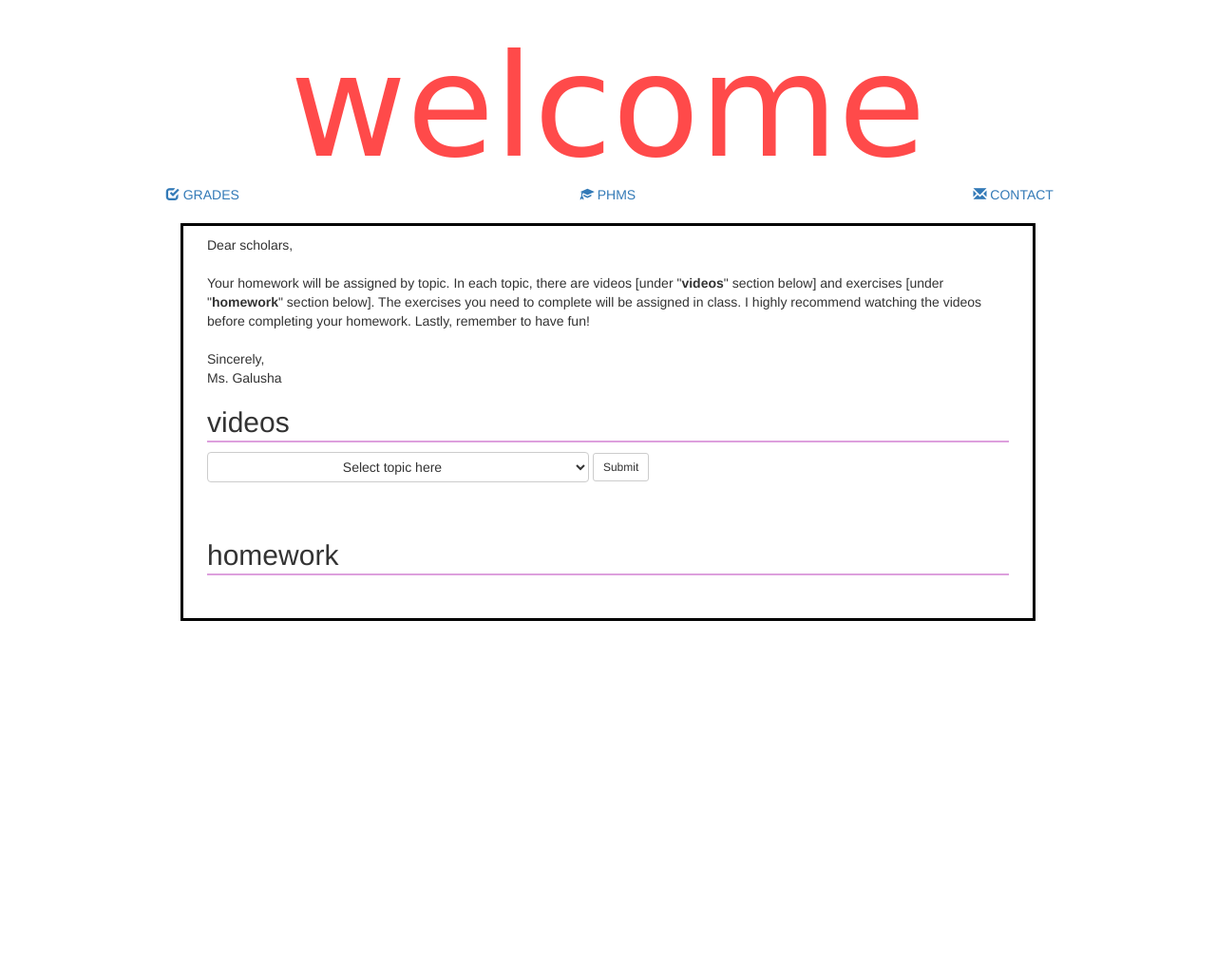
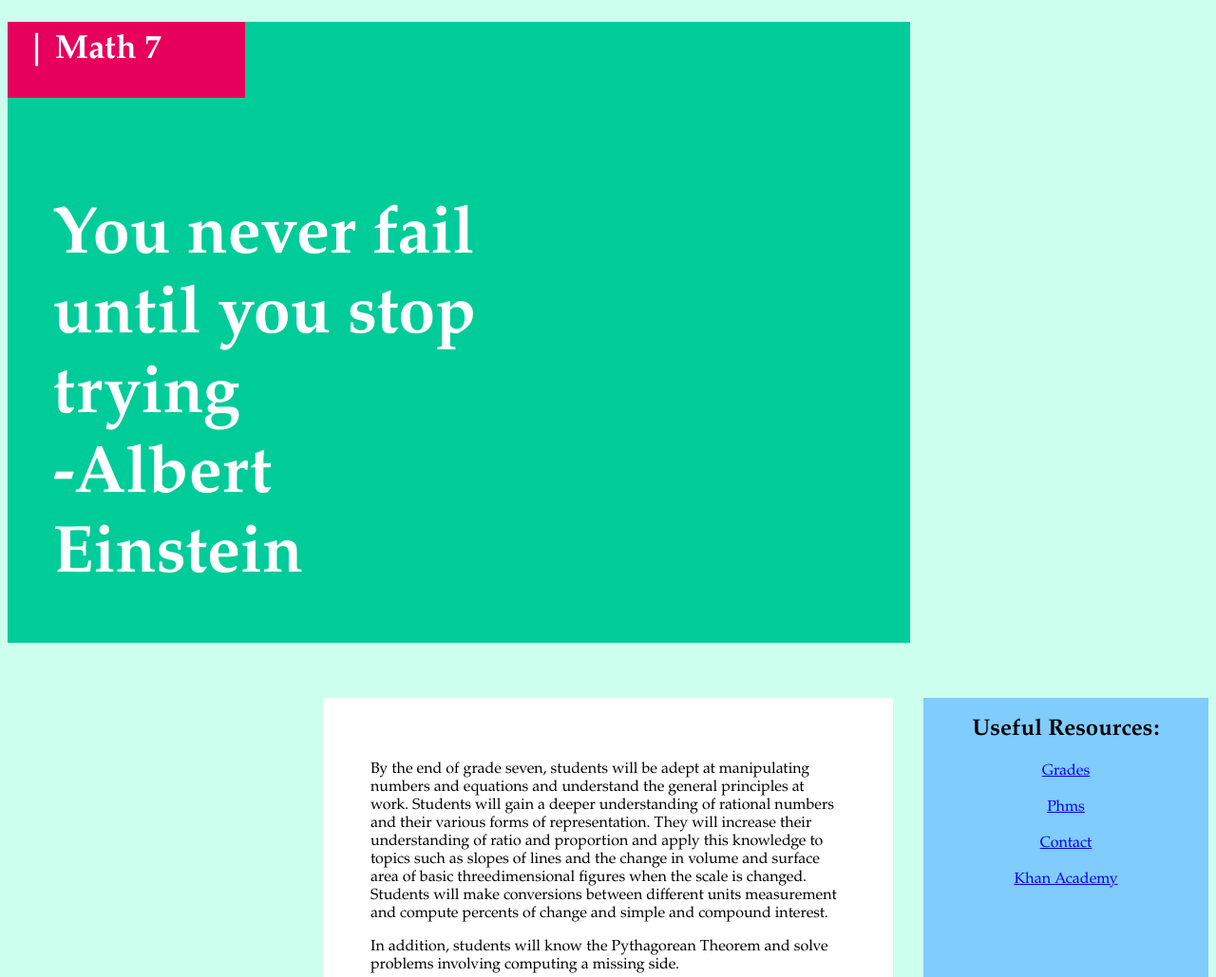
Before and after one commit to nikkicoll/math-homework-helper, a plain HTML site: page index.html in a window 1280 px wide. Shown: the top 1029 px of the page at 95% size. Before the commit the page ends 800 px from the top, so only its background shows below. Drawn offline with nearby package versions, Linux system fonts and the light colour scheme.

Commit message:
Changed CSS backgrounds and fonts

```diff
--- a/index.html
+++ b/index.html
@@ -2,39 +2,54 @@
 <html>
 	<head>
 		<meta charset="utf-8">
-        <title>Math 7</title>
+        <title>Welcome | Math 7</title>
     	<!--Links CSS files-->
         <link rel="stylesheet" type="text/css" href="style.css">
-        <link rel="stylesheet" type="text/css" href="https://maxcdn.bootstrapcdn.com/bootstrap/3.3.6/css/bootstrap.min.css">
 	</head>
+
 	<body>
 		<div class="header">
-			<p>welcome</p>
+			<h1>| Math 7</h1>
+			<h2 id="quote">You never fail until you stop trying<br>
+			-Albert Einstein</h2>
+
 		</div>
 
-		<div class="nav">
-			<!--Students can check grades-->
-	  		<div class="col-md-4"><a target="_blank" class="active" href="https://phms.schoolloop.com/portal/login?d=x&return_url=1461444854042"><span class="glyphicon glyphicon-check" aria-hidden="true"></span> GRADES</a></div>
-	  		<!--Students can visit school website-->
-	  		<div class="col-md-4"><a target="_blank" href="https://phms.schoolloop.com/"><span class="glyphicon glyphicon-education" aria-hidden="true"></span> PHMS</a></div>
-	  		<!--Students can find teacher contact info-->
-	  		<div class="col-md-4"><a target="_blank" href="contact-me.html"><span class="glyphicon glyphicon-envelope" aria-hidden="true"></span> CONTACT</a></div>
+		<div class="side-bar">
+			<h2>Useful Resources:</h2>
+			<!--Link to grades-->
+	  		<a target="_blank" class="active" href="https://phms.schoolloop.com/portal/login?d=x&return_url=1461444854042"><span>Grades</span></a><br>
+	  		<br>
+	  		<!--Link to school website-->
+	  		<a target="_blank" href="https://phms.schoolloop.com/"><span>Phms</span></a><br>
+	  		<br>
+	  		<!--Link to contact info-->
+	  		<a target="_blank" href="contact-me.html"><span>Contact</span></a><br>
+	  		<br>
+	  		<!--Link to Khan Academy-->
+	  		<a target="_blank" href="https://khanacademy.org"><span>Khan Academy</span></a>
 		</div>
 
-	    <div class="main-content">
+	    <div class="math-info">
+		    <p>By the end of grade seven, students will be adept at manipulating numbers and equations and understand
+			the general principles at work. Students will gain a deeper understanding of rational numbers and their
+			various forms of representation. They will increase their understanding of ratio and proportion and apply
+			this knowledge to topics such as slopes of lines and the change in volume and surface area of basic threedimensional
+			figures when the scale is changed. Students will make conversions between different units
+			measurement and compute percents of change and simple and compound interest.</p>
+			<p>In addition, students
+			will know the Pythagorean Theorem and solve problems involving computing a missing side.</p>
+			<p>Since the seventh grade standards constitute the core content for the mathematics portion of the Californa High School Exit Exam (CAHSEE), it is essential that students become proficient in the key standards. </p>
+	    </div>
 
-			<p>Dear scholars,
-			<br>
-			<br>
-			Your homework will be assigned by topic. In each topic, there are videos [under "<strong>videos</strong>" section below] and exercises [under "<strong>homework</strong>" section below]. The exercises you need to complete will be assigned in class. I highly recommend watching the videos before completing your homework. Lastly, remember to have fun!
-			<br>
-			<br>
-			Sincerely,
-			<br>
-			Ms. Galusha</p>
+	    <div class="how-to-info">
+			<p>Nightly homework will be assigned by topic. From the dropdown menu, students will select the topic we are currently working through. Then, once the topic is selected, there are videos (under "<strong>videos</strong>" section below) and exercises (under "<strong>homework</strong>" section below) available.</p>
+			<p> The required exercises will be assigned in class. I highly recommend watching the videos before completing the exercises and remember, have fun!</p>
+		</div>
 
+		<div class="math-videos">
 
-		    <h2 class= "daily-lesson" id="video">videos</h2>
+		    <h2>videos</h2>
 
 		    <select id="topic-selection" class="btn btn-default dropdown-toggle" type="button" data-toggle="dropdown" aria-haspopup="true" aria-expanded="true">
 		    	<option>Select topic here</option>
@@ -48,27 +63,34 @@
 		    	<option value="cc-7th-mult-div-neg-word-problems">Multiplication and division word problems with negatives</option>
 		    	<option value="cc-7th-mult-div-neg-fractions">Multiply and divide negative fractions</option>
 		    	<option value="cc-7th-mult-div-fractions-2">Understanding multiplying and dividing fractions</option>
+		    	<option value="cc-7th-rates">Rate problems with fractions</option>
+		    	<option value="cc-7th-write-and-solve-proportions">Writing and solving proportions</option>
+		    	<option value="cc-7th-unknown-angle-algebra">Unknown angle algebra problems</option>
 		    </select>
+
 		    <button class="btn btn-default btn-sm" onclick="request()">Submit</button>
 		    <br>
 		    <br>
 		    <div>
-		    	<ul id="video-list">
+		    	<ul id="video-list" style="list-style-type:none">
 		    	<br>
 		    	</ul>
-		    </div>
+			</div>
+		</div>
 
-	    	<h2 class= "daily-lesson" id="homework">homework</h2>
+		<div class="math-exercises">
+
+	    	<h2>homework</h2>
+
 	    	 <div>
-		    	<ul id="exercises-list">
-
+		    	<ul id="exercises-list" style="list-style-type:none">
 		    	</ul>
 		     </div>
+
     	</div>
+
     	<!--links Javascript file-->
     	<script type="text/javascript" src="script.js"></script>
 
 	</body>
-
-
 </html>
--- a/style.css
+++ b/style.css
@@ -1,38 +1,88 @@
+/* apply a natural box layout model to all elements, but allowing components to change */
+html {
+  box-sizing: border-box;
+}
 
-.nav {
-    text-align: center;
-    text-size: 45px;
+*, *:before, *:after {
+  box-sizing: inherit;
+}
+
+body {
+  background-color: #ccffee;
+  font-family: Didot, “Didot LT STD”, “Hoefler Text”, Garamond, “Times New Roman”, serif;
 }
 
 .header {
-    color: #ff4a4a;
-    font-family: "Great Vibes", cursive;
-    font-size: 150px;
-    line-height: 145px;
-    font-weight: normal;
-    margin-bottom: 0px;
-    margin-top: 40px;
-    text-align: center;
-    text-shadow: 0 1px 1px #fff;
-    border-bottom: 2px;
+  background-color: #00cc99;
+  width: 950px;
 }
 
-.main-content {
-	border-style: solid;
-	border-color: black;
-	padding: 10px 25px 25px 25px;
-	width: 900px;
-	margin: 20px auto 0 auto;
+.header h1 {
+  color: #ffffff;
+  padding: 10px 70px 70px 20px;
+  font-size: 35px;
+  background-color: #e6005c;
+  background-position: center;
+  width: 250px;
+  height: 60px;
+  position: relative;
+
+
 }
 
-ul {
-    list-style-type: none;
-    margin: 0;
-    padding: 0;
-    overflow: hidden;
+.header h2 {
+  color: #ffffff;
+  padding: 5%;
+  font-size: 70px;
+  width: 600px;
+
 }
 
-.daily-lesson {
-	border-bottom: 2px solid rgb(221,160,221);
-	padding-bottom: 3px;
+.header h2 #author {
+  color: #ffffff;
+  font-size: 50px;
 }
+
+.side-bar {
+  float: right;
+  background-color: #80ccff;
+  width: 300px;
+  height: 400px;
+  text-align: center;
+}
+
+.math-info {
+  width: 600px;
+  margin: 20px auto;
+  padding: 50px;
+  border-width: 10px;
+  background-color: #ffffff;
+}
+
+.how-to-info {
+  color: #ffffff;
+  background-color: #3385ff;
+  margin: 10px auto;
+  padding: 40px;
+  width: 450px;
+  height: 400px;
+
+
+}
+
+.math-videos {
+  background-color: #ffffff;
+  width: 750px;
+  padding: 20px;
+
+}
+
+.math-exercises {
+  background-color: #ffffff;
+  width: 750px;
+  padding: 30px;
+}
+
+h2 {
+
+}
```
